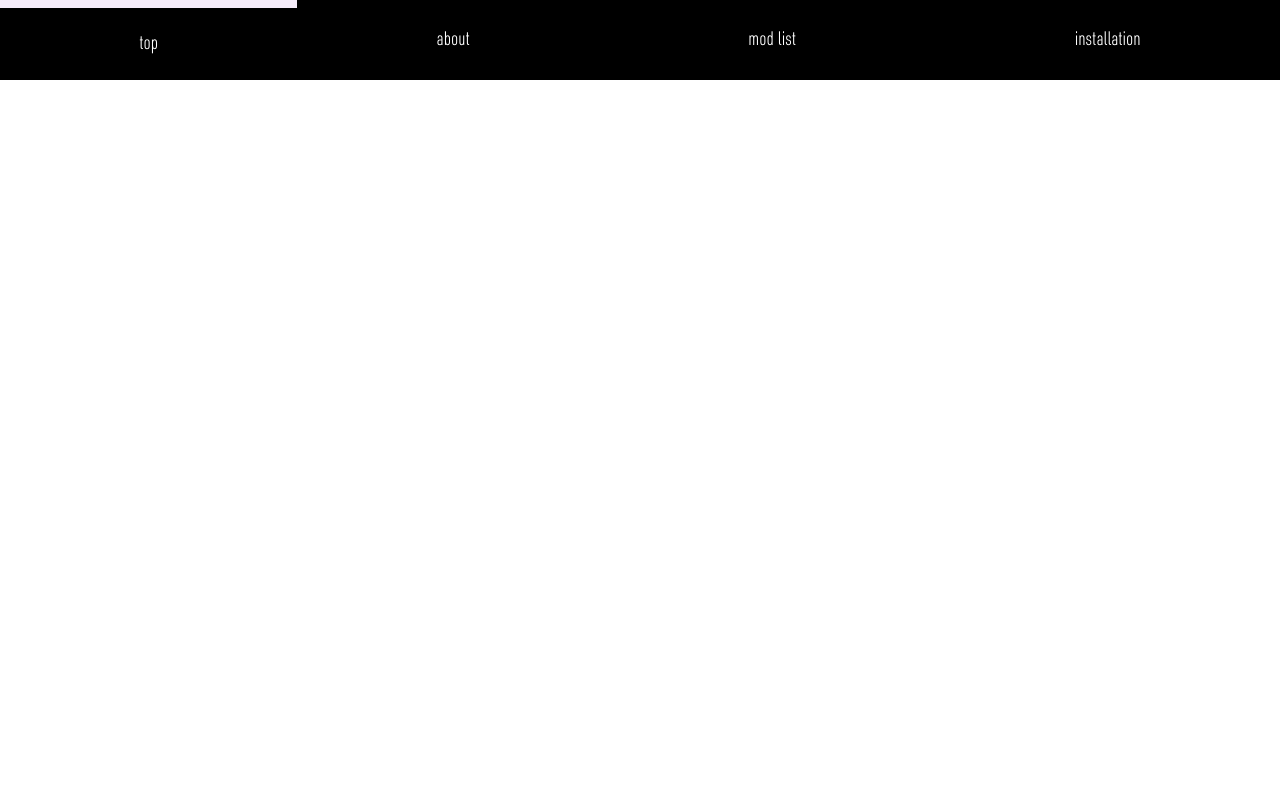
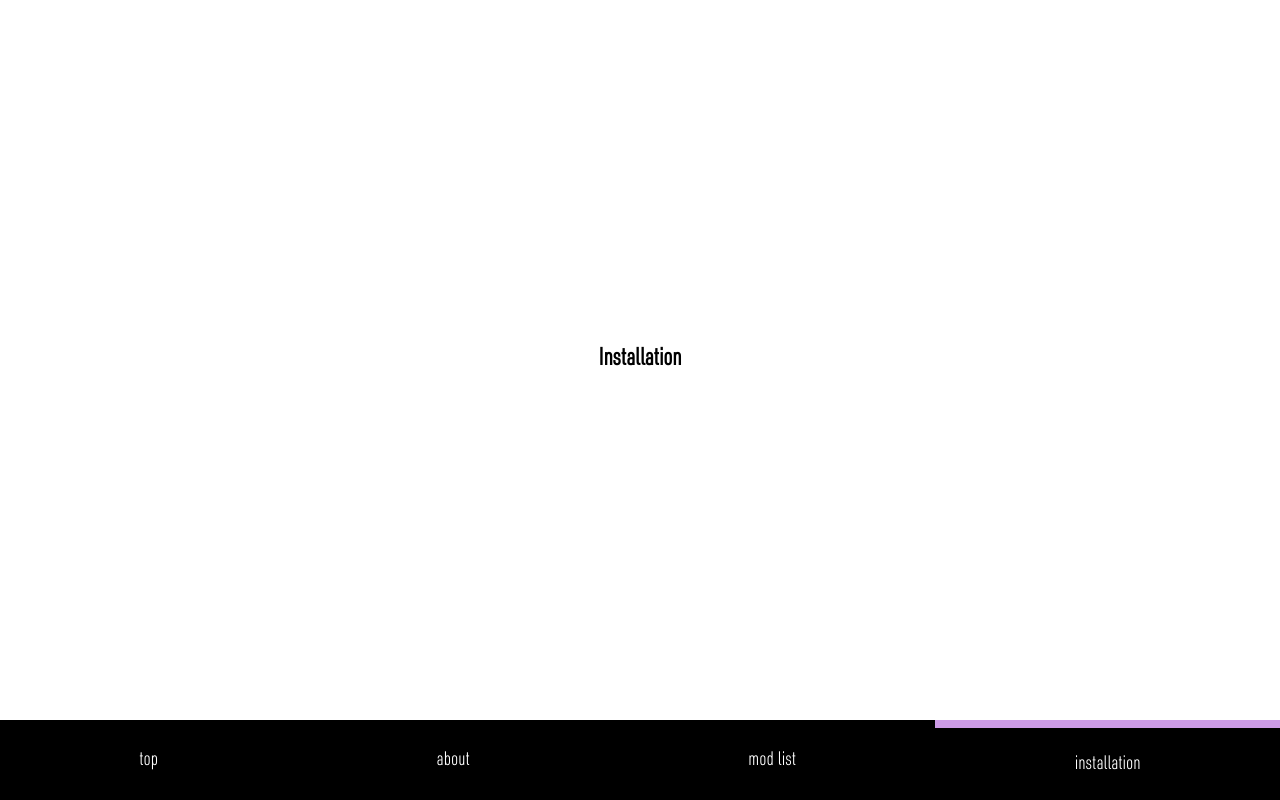
Before and after one commit to sKawashima/mcServer1803, a Nuxt app: page /installation in a window 1280 px wide. Built offline with nearby package versions, Linux system fonts and the light colour scheme.

Commit message:
make all link

```diff
--- a/layouts/default.vue
+++ b/layouts/default.vue
@@ -6,9 +6,9 @@ div
       p top
     nuxt-link.item(@click='updateNav(1)' to='about')
       p about
-    .item(@click='updateNav(2)')
+    nuxt-link.item(@click='updateNav(2)' to='modlist')
       p mod list
-    .item(@click='updateNav(3)')
+    nuxt-link.item(@click='updateNav(3)' to='installation')
       p installation
 </template>
 
--- /dev/null
+++ b/pages/installation.vue
@@ -0,0 +1,12 @@
+<template lang='pug'>
+section.container
+  h1 Installation
+</template>
+
+<script>
+export default {
+}
+</script>
+
+<style lang='sass'>
+</style>
--- /dev/null
+++ b/pages/modlist.vue
@@ -0,0 +1,12 @@
+<template lang='pug'>
+section.container
+  h1 Mod List
+</template>
+
+<script>
+export default {
+}
+</script>
+
+<style lang='sass'>
+</style>
```
